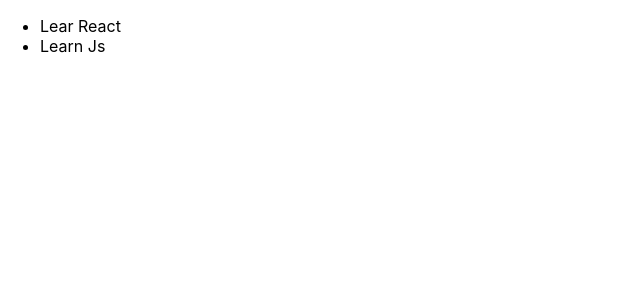
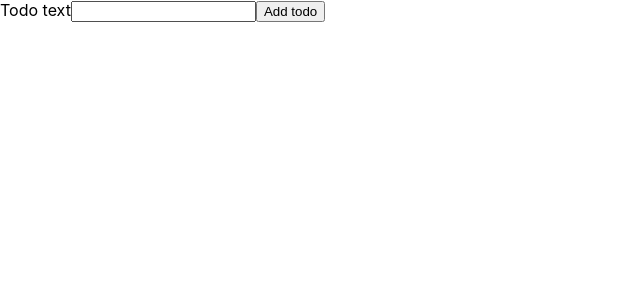
Before and after one commit to skodi001/react-ts-app, a React (Create React App) app: page / in a window 1280 px wide. Shown: the top 300 px of the page, without its empty margins (0-640 px from the left). Built offline with nearby package versions, Linux system fonts and the light colour scheme.

Commit message:
managed state

```diff
--- a/src/App.tsx
+++ b/src/App.tsx
@@ -1,10 +1,21 @@
+import { useState } from "react";
+import NewTodo from "./components/NewTodo";
 import Todos from "./components/Todos";
 import Todo from "./models/todo";
 
 function App() {
-  const todos = [new Todo("Lear React"), new Todo("Learn Js")];
+  const [todos, settodos] = useState<Todo[]>([]);
+
+  const addTodoHandler = (todoText: string) => {
+    const newTodo = new Todo(todoText);
+
+    settodos((prevTodos) => {
+      return prevTodos.concat(newTodo);
+    });
+  };
   return (
     <div>
+      <NewTodo onAddTodo={addTodoHandler} />
       <Todos items={todos} />
     </div>
   );
--- a/src/components/NewTodo.tsx
+++ b/src/components/NewTodo.tsx
@@ -2,7 +2,7 @@
 
 import React from "react";
 
-const NewTodo = () => {
+const NewTodo: React.FC<{ onAddTodo: (text: string) => void }> = (props) => {
   const todoTextInputRef = useRef<HTMLInputElement>(null);
 
   const submitHandler = (event: React.FormEvent) => {
@@ -13,6 +13,8 @@
     if (enteredText.trim().length === 0) {
       return;
     }
+
+    props.onAddTodo(enteredText);
   };
 
   return (
```
